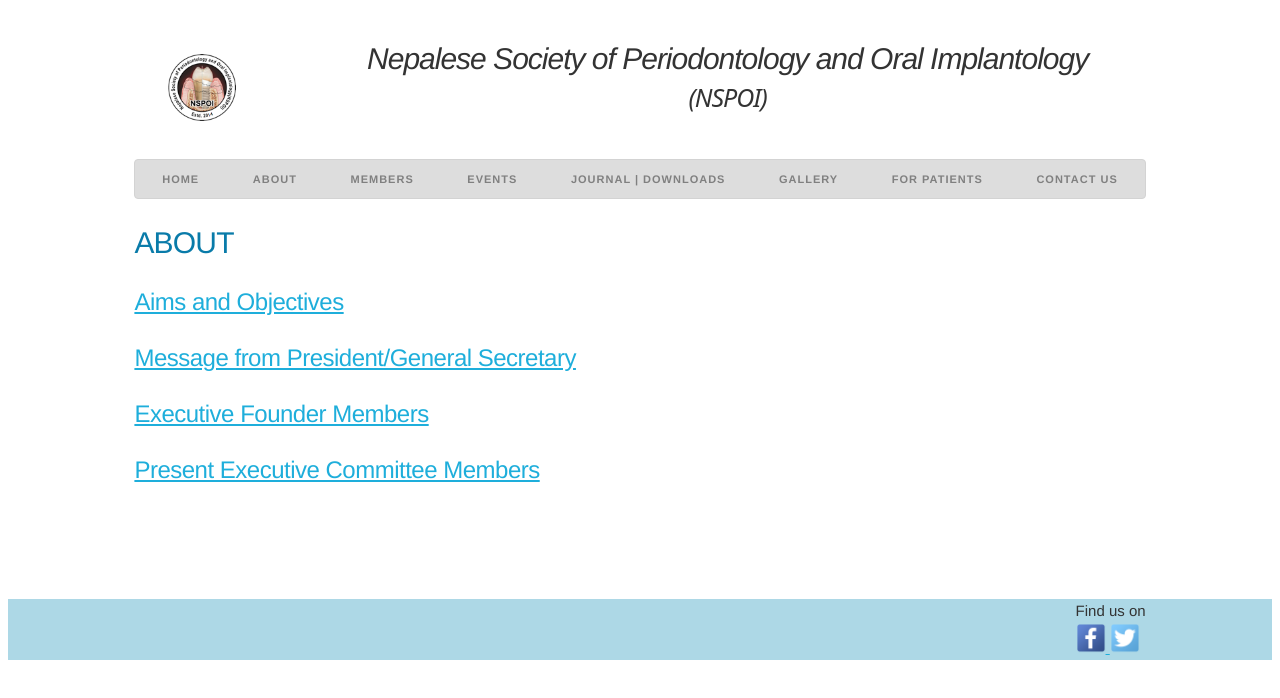
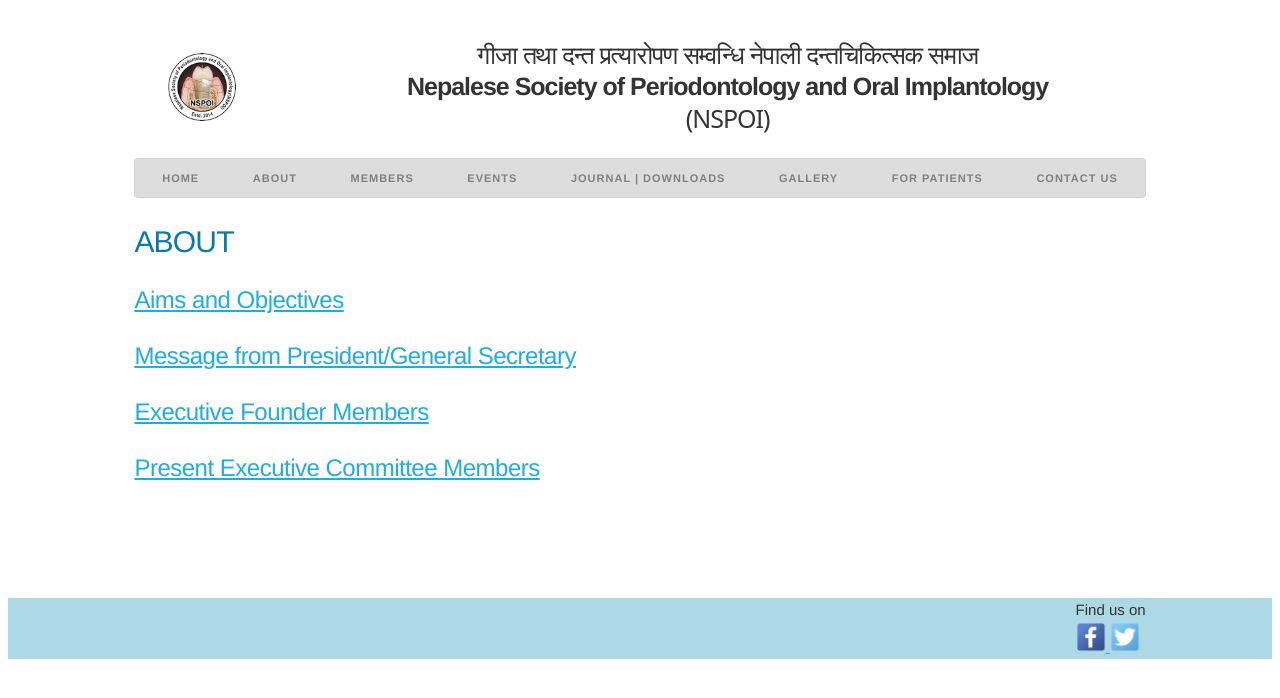
Before and after one commit to nspoi/nspoi.github.io, a plain HTML site: page about.html in a window 1280 px wide. Drawn offline with nearby package versions, Linux system fonts and the light colour scheme; files that its build step writes are made by us from their sources.

Commit message:
update header

```diff
--- a/about.html
+++ b/about.html
@@ -31,7 +31,9 @@
           <img class="logo" src="images/Logo.png" alt="">
         </div>
         <div class="ten columns">
-          <h2> <i>Nepalese Society of Periodontology and Oral Implantology </i><br/> <i class="abbrev">(NSPOI)</i> </h2>
+          <h2>गीजा तथा दन्त   प्रत्यारोपण सम्वन्धि नेपाली दन्तचिकित्सक समाज</h2>
+          <h2 style="font-weight: bold;"> Nepalese Society of Periodontology and Oral Implantology  </h2>
+          <h2 class="abbrev">(NSPOI)</h2>
         </div>
       </div>
 
@@ -74,6 +76,7 @@
       </div>
       <h5><a href="javascript:hideShow(founderlist)">Executive Founder Members </a></h5>
       <div class="row" id="founderlist" style="display:none;" >
+
         <table class="memberstable">
           <tbody>
             <tr class="row">
--- a/styles/main.css
+++ b/styles/main.css
@@ -54,7 +54,8 @@
 
 .branding h2 {
   text-align: center;
-  font-size: 3rem;
+  margin: 0;
+  font-size: 2.5rem;
 }
 
 .abbrev{
@@ -68,6 +69,7 @@
 }
 
 section{ padding-top: 20px; }
+td { border: none }
 
 nav{
   margin-top: 3vh;
```
Also changed, not shown: contact.html (+3 -1 lines), downloads.html (+12 -10 lines), events.html (+13 -10 lines), gallery.html (+3 -1 lines), index.html (+3 -2 lines), members-designfile.html (+1 -0 lines), members.html (+4 -1 lines), patients.html (+4 -2 lines). Lines whose indentation alone changed are shown as unchanged.
